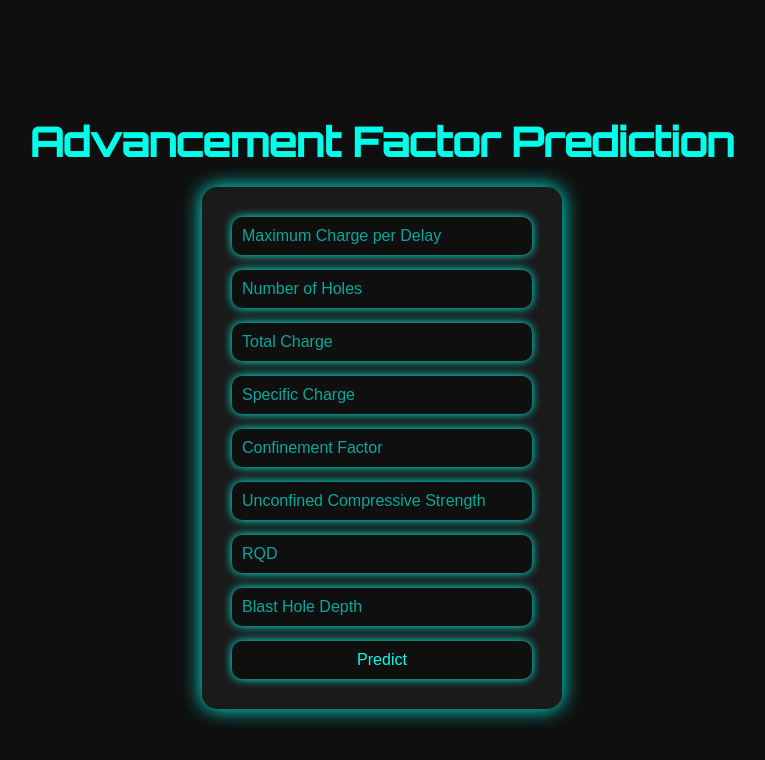
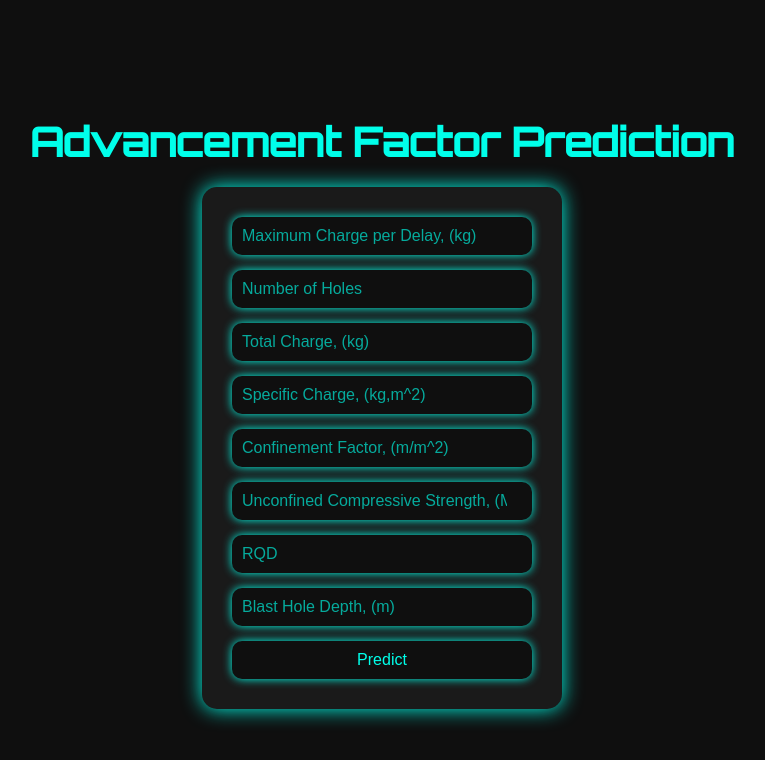
Before and after one commit to chaman08/af_predictor, a Flask app: page / in a window 1280 px wide. Shown: the top 760 px of the page, without its empty margins (258-1023 px from the left). Run offline with Flask 3, Linux system fonts and the light colour scheme; parts of the project's set-up code (start-up, migrations or seed data) failed here and were passed over.

Commit message:
add units

```diff
--- a/templates/index.html
+++ b/templates/index.html
@@ -69,14 +69,14 @@
 <body>
     <h1>Advancement Factor Prediction</h1>
     <form method="POST">
-        <input type="number" name="W" placeholder="Maximum Charge per Delay" step="any" required>
+        <input type="number" name="W" placeholder="Maximum Charge per Delay, (kg)" step="any" required>
         <input type="number" name="N" placeholder="Number of Holes" step="any" required>
-        <input type="number" name="T" placeholder="Total Charge" step="any" required>
-        <input type="number" name="q" placeholder="Specific Charge" step="any" required>
-        <input type="number" name="Cf" placeholder="Confinement Factor" step="any" required>
-        <input type="number" name="UCS" placeholder="Unconfined Compressive Strength" step="any" required>
+        <input type="number" name="T" placeholder="Total Charge, (kg)" step="any" required>
+        <input type="number" name="q" placeholder="Specific Charge, (kg,m^2)" step="any" required>
+        <input type="number" name="Cf" placeholder="Confinement Factor, (m/m^2)" step="any" required>
+        <input type="number" name="UCS" placeholder="Unconfined Compressive Strength, (Mpa)" step="any" required>
         <input type="number" name="RQD" placeholder="RQD" step="any" required>
-        <input type="number" name="d" placeholder="Blast Hole Depth" step="any" required>
+        <input type="number" name="d" placeholder="Blast Hole Depth, (m)" step="any" required>
         <button type="submit">Predict</button>
     </form>
 
```
